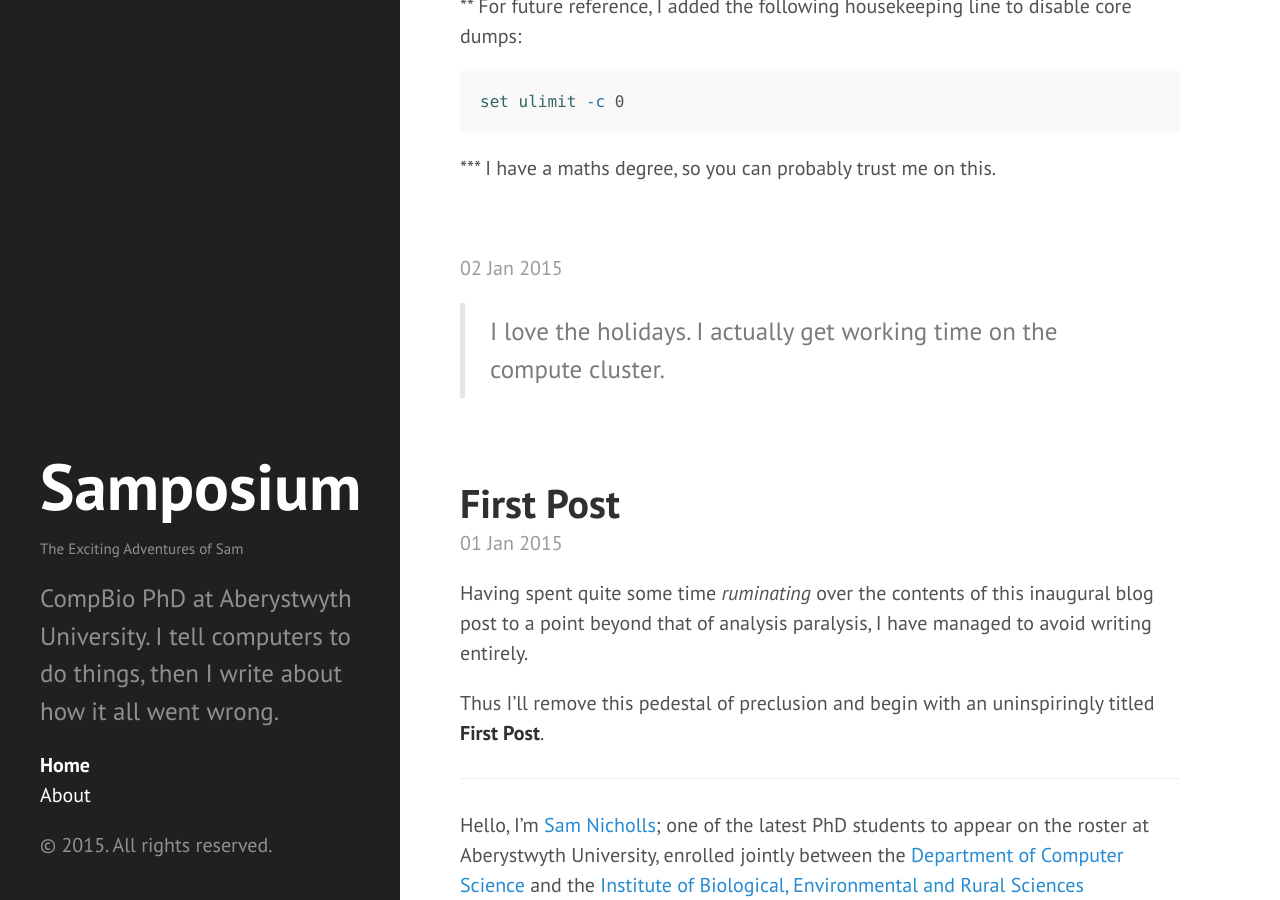
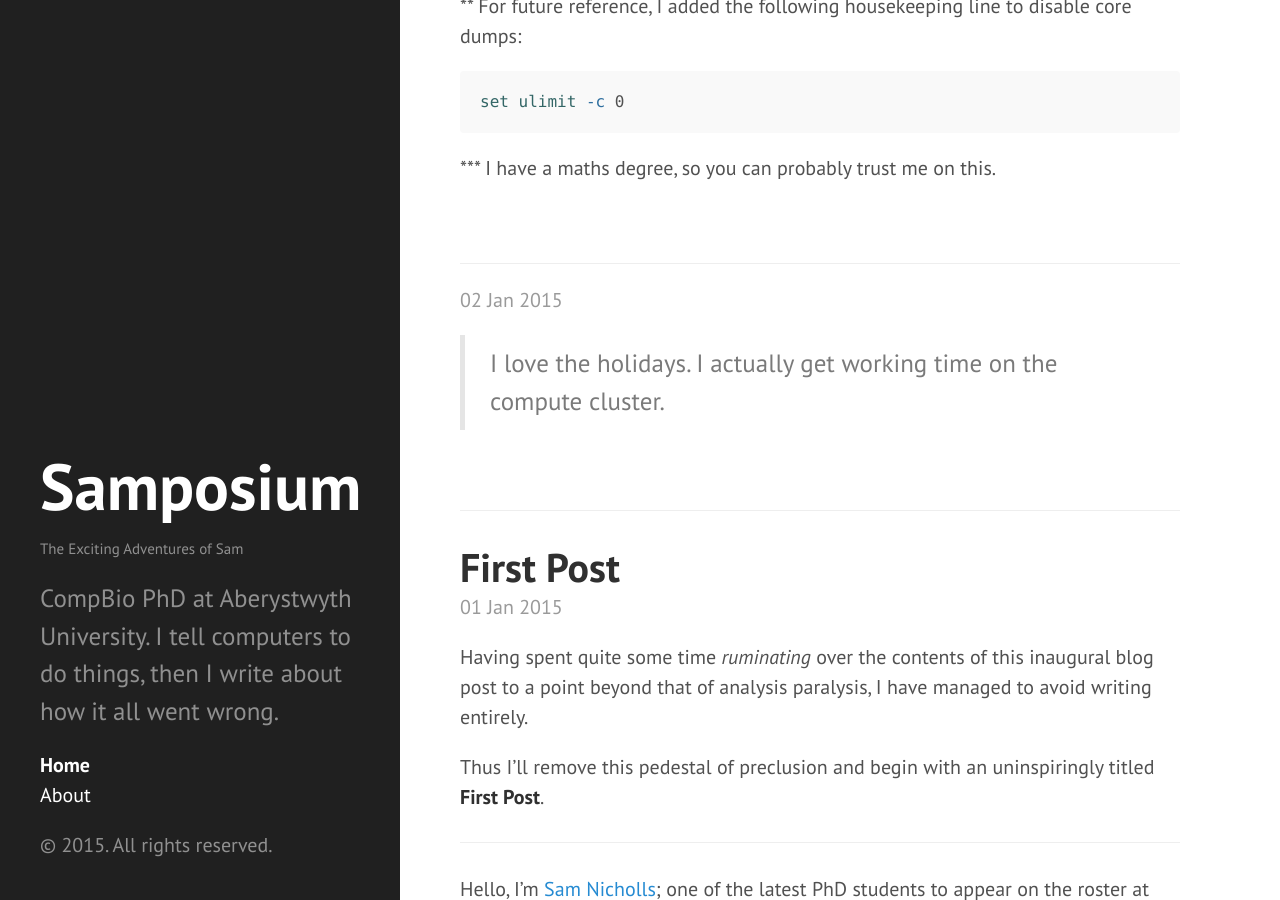
Before and after one commit to SamStudio8/samstudio8.github.io.off, a Jekyll site: the page built from index.html, in a window 1280 px wide and 900 px high, scrolled down 2826 px. Built offline with Jekyll 4.4.1, drawn with Linux system fonts in a browser that asks for light colours; Markdown is read by kramdown in place of the engine named in the settings; the list of posts is cut into pages by our own code.

Commit message:
Update index.html

```diff
--- a/index.html
+++ b/index.html
@@ -23,6 +23,7 @@ title: Home
       {{ post.content }}
     {% endif %}
   </div>
+  <hr class="hr-dark" />
   {% endfor %}
 </div>
 
```
